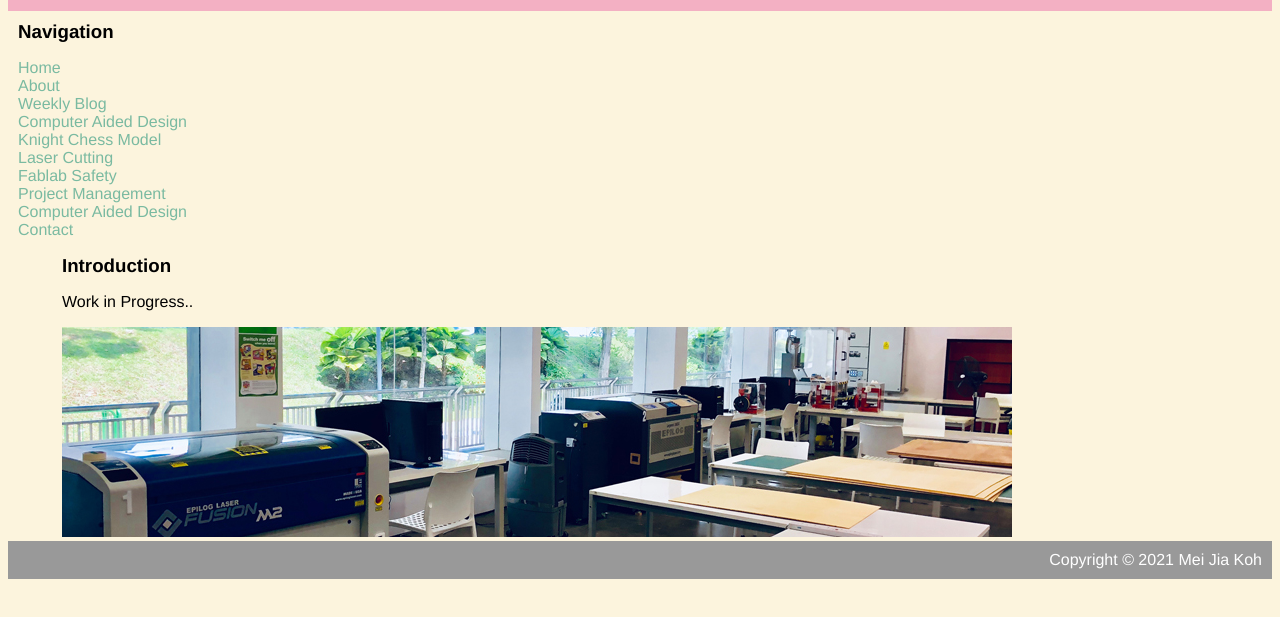
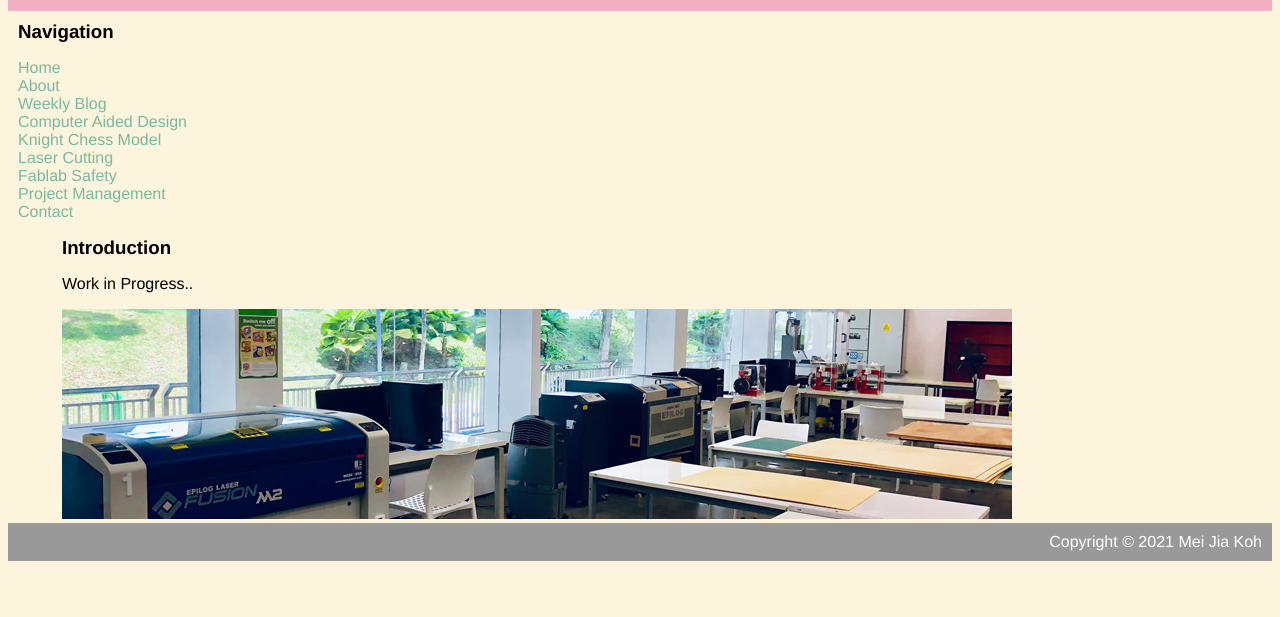
Before and after one commit to Meijiakoh/dfab, a plain HTML site: page cad.html in a window 1280 px wide. Shown: the part 97-714 px from the top of the page. Drawn offline with Linux system fonts and the light colour scheme.

Commit message:
Update cad.html

```diff
--- a/cad.html
+++ b/cad.html
@@ -21,7 +21,6 @@
                     <li><a href="musicbox.html">Laser Cutting</a></li>
                     <li><a href="fablabsafety.html">Fablab Safety</a></li>
                     <li><a href="projectmanagement.html">Project Management</a></li>
-                    <li><a href="">Computer Aided Design</a></li>
                     <li><a href="contact.html">Contact</a></li>
                     </ul>
                 </div>
```
